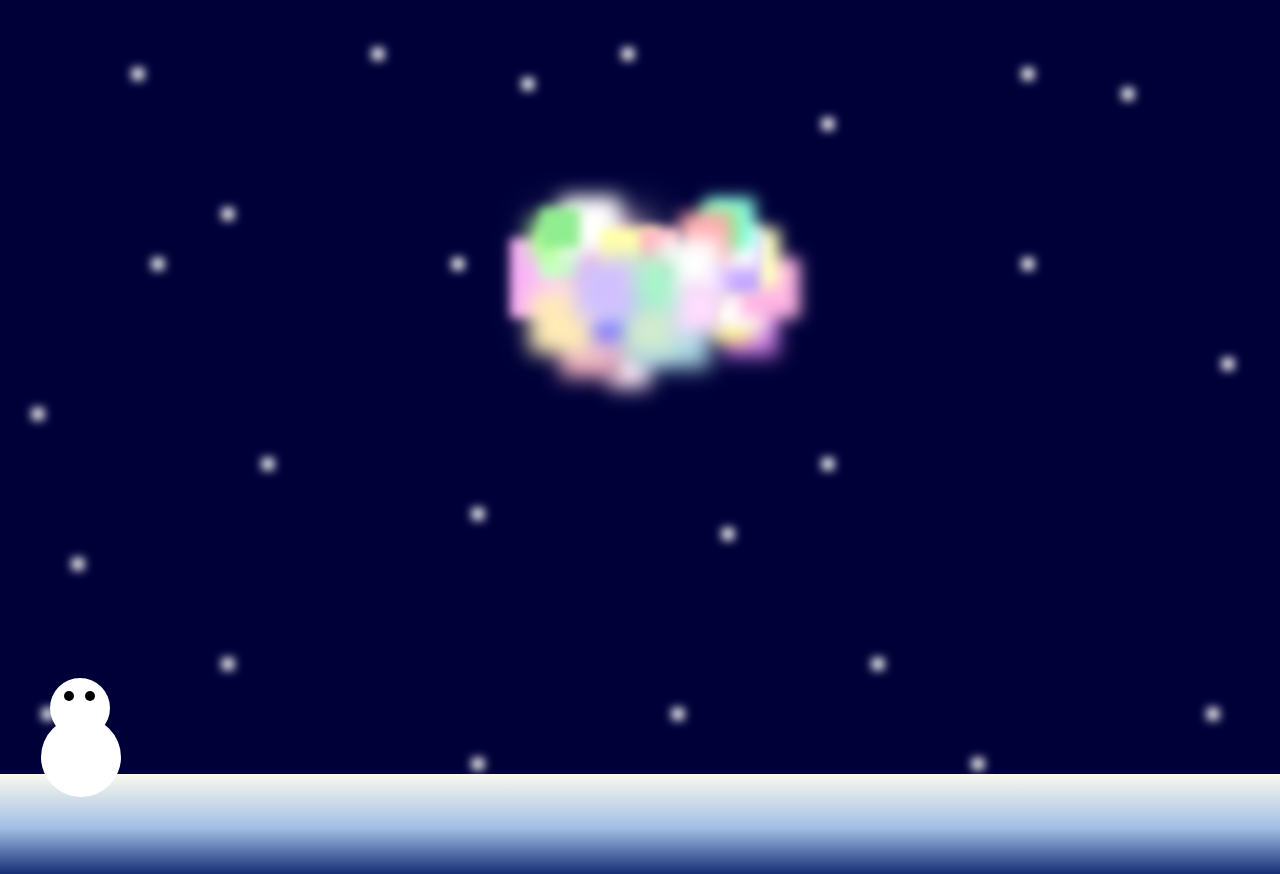
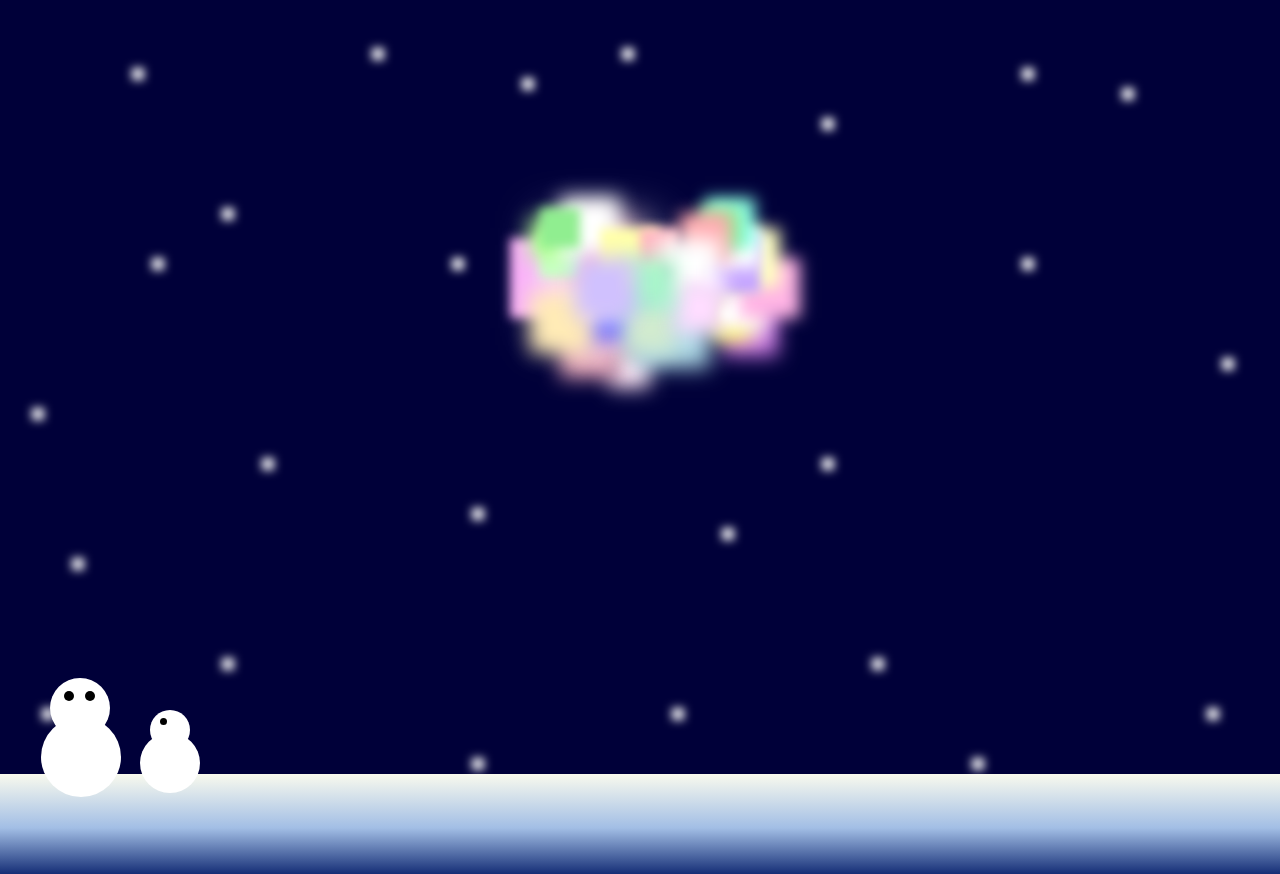
Before and after one commit to EunjinLee1218/shadow-art-1, a plain HTML site: page index.html in a window 1280 px wide. Drawn offline with Linux system fonts and the light colour scheme.

Commit message:
snowman2

```diff
--- a/index.html
+++ b/index.html
@@ -761,6 +761,35 @@
     border-radius: 100%;
   }
 
+  .snowman2 {
+    width: 40px;
+    height: 40px;
+    margin: 55.5% auto;
+    position: absolute;
+    left: 150px;
+    background-color: white;
+    border-radius: 100%;
+  }
+  .snowman2_1 {
+    width: 60px;
+    height: 60px;
+    margin: 57.3% auto;
+    position: absolute;
+    left: 140px;
+    background-color: white;
+    border-radius: 100%;
+  }
+  .snowman2eye1 {
+    width: 7px;
+    height: 7px;
+    margin: 56.1% auto;
+    position: absolute;
+    left: 160px;
+    z-index: 2;
+    background-color: black;
+    border-radius: 100%;
+  }
+
 </style>
 <div class="shadowheart"></div>
 <div class="shadowheart flipped"></div>
@@ -772,3 +801,6 @@
 	<div class="snowman1_1"></div>
 		<div class="snowmaneye1"></div>
     <div class="snowmaneye2"></div>
+<div class="snowman2"></div>
+	<div class="snowman2_1"></div>
+		<div class="snowman2eye1"></div>
```
